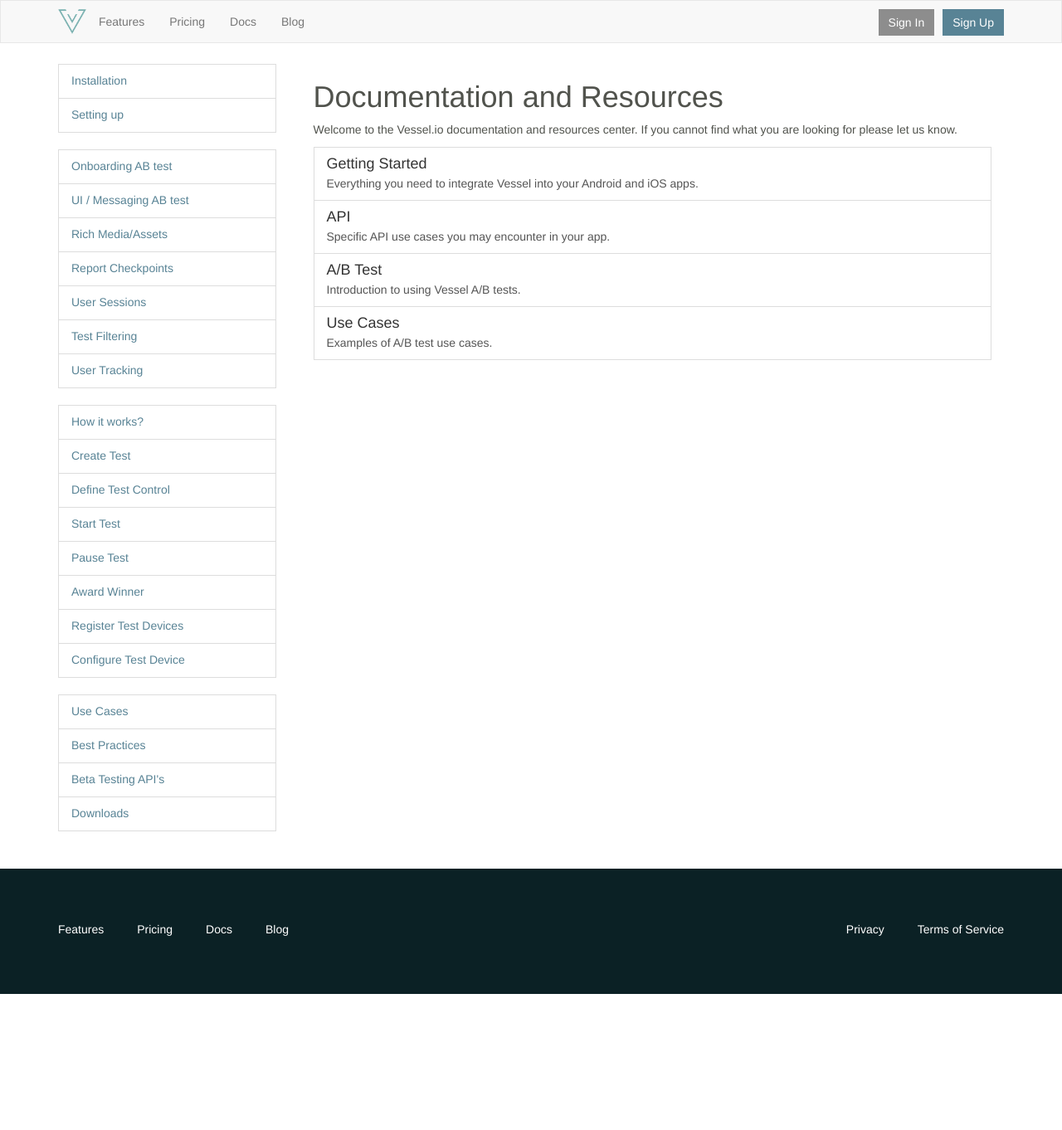
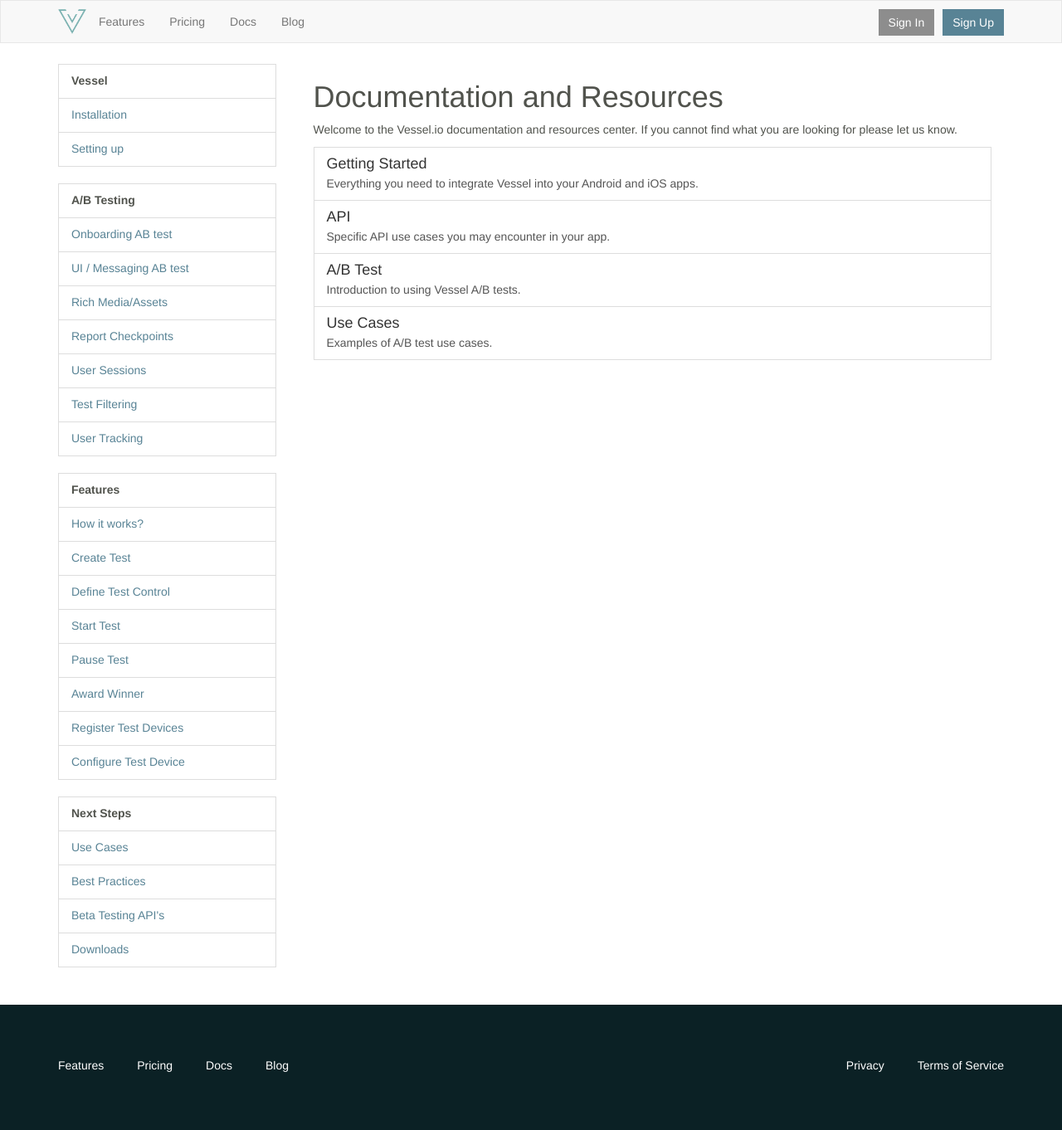
Before and after one commit to vesselio/resources, a Jekyll site: the page built from index.html, in a window 1280 px wide. Shown: the whole page at 83% size. Built offline with Jekyll 4.4.1, drawn with Linux system fonts in a browser that asks for light colours; the list of posts is cut into pages by our own code; before the commit the page ends 1198 px from its top, so only the background shows below that.

```diff
--- a/_includes/left_nav.html
+++ b/_includes/left_nav.html
@@ -1,6 +1,8 @@
 <div id='side-nav' class="side-nav">
      <ul class='list-group'>
-
+        <li class='list-group-item'>
+            <strong>Vessel</strong>
+        </li>
         {% for post in site.categories.getting_started reversed %}
         <li class='list-group-item {% if page.url == post.url %}active{% endif %}'>
             <a href="{{ post.url }}">{{ post.title }}</a>
@@ -9,7 +11,9 @@
     </ul>
 
         <ul class='list-group'>
-
+        <li class='list-group-item'>
+            <strong>A/B Testing</strong>
+        </li>
                 {% for post in site.categories.api reversed %}
         <li class='list-group-item {% if page.url == post.url %}active{% endif %}'>
             <a href="{{ post.url }}">{{ post.title }}</a>
@@ -19,6 +23,9 @@
     </ul>
     <ul class='list-group'>
 
+        <li class='list-group-item'>
+            <strong>Features</strong>
+        </li>
                 {% for post in site.categories.vessel_command_center reversed %}
         <li class='list-group-item {% if page.url == post.url %}active{% endif %}'>
             <a href="{{ post.url }}">{{ post.title }}</a>
@@ -29,7 +36,9 @@
 
     <ul class='list-group'>
 
-
+        <li class='list-group-item'>
+            <strong>Next Steps</strong>
+        </li>
         <li class='list-group-item'>
             <a href='#use_cases' class="accordion-toggle" data-toggle="collapse" data-parent="#side-nav">
                 Use Cases
```
